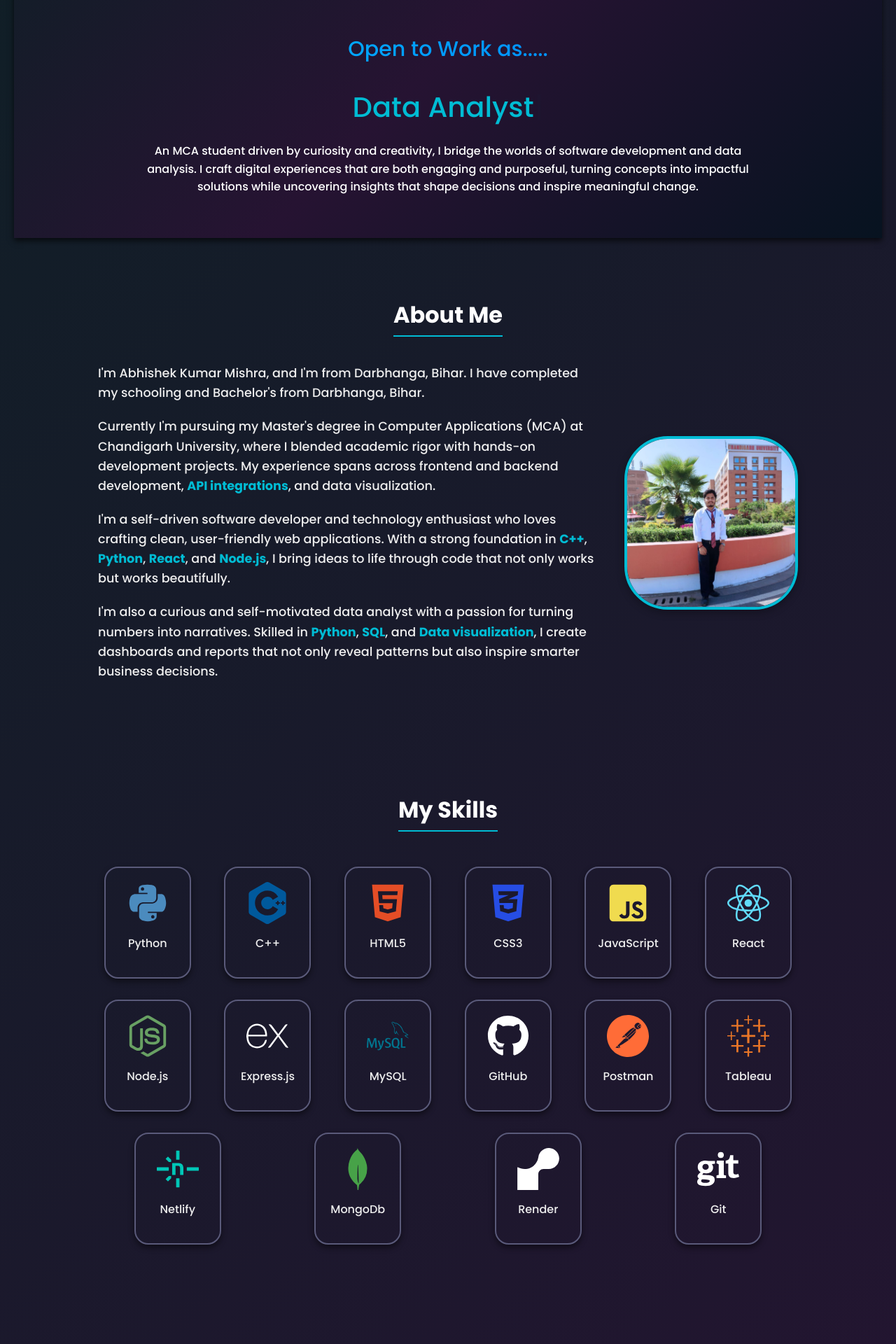
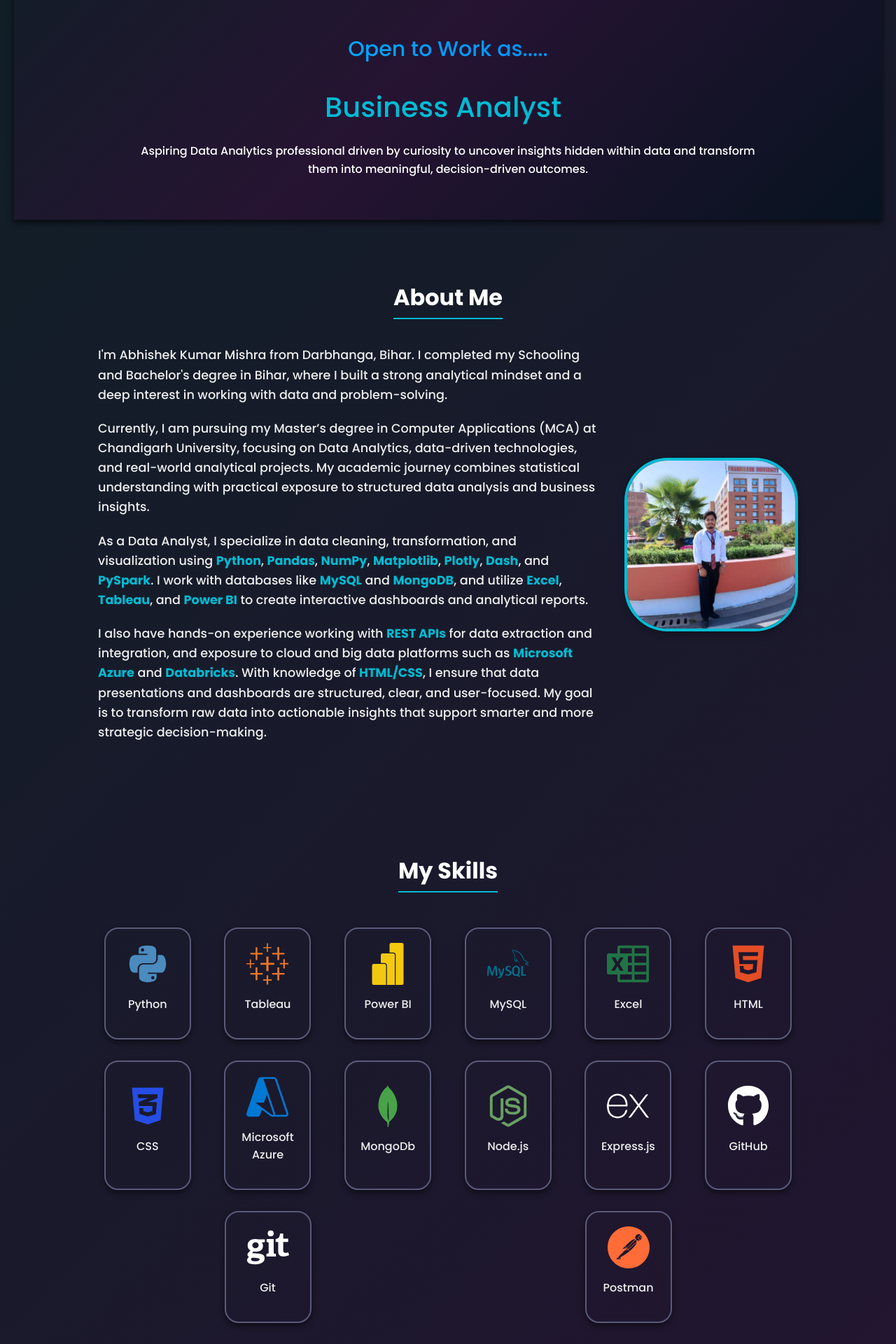
Before and after one commit to Abhishekcoder711/My_Portfolio, a React (Create React App) app: page / in a window 1280 px wide. Shown: the part 260-2180 px from the top of the page at 70% size. Built offline with nearby package versions, Linux system fonts and the light colour scheme.

Commit message:
Update Portfolio as Data Analytics

```diff
--- a/src/components/About.js
+++ b/src/components/About.js
@@ -19,16 +19,16 @@ function About() {
           viewport={{ once: false, amount: 0.3 }}
         >
           <p>
-            I'm Abhishek Kumar Mishra, and I'm from Darbhanga, Bihar. I have completed my schooling and Bachelor's from Darbhanga, Bihar.
+            I'm Abhishek Kumar Mishra from Darbhanga, Bihar. I completed my Schooling and Bachelor's degree in Bihar, where I built a strong analytical mindset and a deep interest in working with data and problem-solving.
           </p>
           <p>
-            Currently I'm pursuing my Master's degree in Computer Applications (MCA) at Chandigarh University, where I blended academic rigor with hands-on development projects. My experience spans across frontend and backend development, <strong>API integrations</strong>, and data visualization.
+            Currently, I am pursuing my Master’s degree in Computer Applications (MCA) at Chandigarh University, focusing on Data Analytics, data-driven technologies, and real-world analytical projects. My academic journey combines statistical understanding with practical exposure to structured data analysis and business insights.
           </p>
           <p>
-            I'm a self-driven software developer and technology enthusiast who loves crafting clean, user-friendly web applications. With a strong foundation in <strong>C++</strong>, <strong>Python</strong>, <strong>React</strong>, and <strong>Node.js</strong>, I bring ideas to life through code that not only works but works beautifully.
+            As a Data Analyst, I specialize in data cleaning, transformation, and visualization using <strong>Python</strong>, <strong>Pandas</strong>, <strong>NumPy</strong>, <strong>Matplotlib</strong>, <strong>Plotly</strong>, <strong>Dash</strong>, and <strong>PySpark</strong>. I work with databases like <strong>MySQL</strong> and <strong>MongoDB</strong>, and utilize <strong>Excel</strong>, <strong>Tableau</strong>, and <strong>Power BI</strong> to create interactive dashboards and analytical reports.
           </p>
           <p>
-            I'm also a curious and self-motivated data analyst with a passion for turning numbers into narratives. Skilled in <strong>Python</strong>, <strong>SQL</strong>, and <strong>Data visualization</strong>, I create dashboards and reports that not only reveal patterns but also inspire smarter business decisions.
+            I also have hands-on experience working with <strong>REST APIs</strong> for data extraction and integration, and exposure to cloud and big data platforms such as <strong>Microsoft Azure</strong> and <strong>Databricks</strong>. With knowledge of <strong>HTML/CSS</strong>, I ensure that data presentations and dashboards are structured, clear, and user-focused. My goal is to transform raw data into actionable insights that support smarter and more strategic decision-making.
           </p>
         </motion.div>
 
--- a/src/components/Certificate.js
+++ b/src/components/Certificate.js
@@ -24,20 +24,7 @@ const Certificates = () => {
 
         {/* Certificate Item 2 */}
         <div className="certificate-item">
-          <h3 className="certificate-name">Introduction to Software Engineering </h3>
-          <p className="certificate-issuer">Issued by IBM on Coursera</p>
-          <a
-            href="https://www.coursera.org/account/accomplishments/verify/JV9QR4DDV6QX"
-            target="_blank"
-            rel="noopener noreferrer"
-            className="certificate-link"
-          >
-            View
-          </a>
-        </div>
-        {/* Certificate Item 3 */}
-        <div className="certificate-item">
-          <h3 className="certificate-name">Master Data Analysis with Python-From Beginner to Pro</h3>
+          <h3 className="certificate-name">Master Data Analysis with Python-From Beginner to Pro </h3>
           <p className="certificate-issuer">Issued by Udemy</p>
           <a
             href="https://www.udemy.com/certificate/UC-f30661fb-30bc-4bef-8aad-a61c5e4b58ab/"
@@ -48,12 +35,25 @@ const Certificates = () => {
             View
           </a>
         </div>
+        {/* Certificate Item 3 */}
+        <div className="certificate-item">
+          <h3 className="certificate-name">Get started building with Power BI</h3>
+          <p className="certificate-issuer">Issued by Microsoft Learn</p>
+          <a
+            href="https://learn.microsoft.com/en-us/users/abhishekkumarmishra-0880/achievements/9rhhvv5u"
+            target="_blank"
+            rel="noopener noreferrer"
+            className="certificate-link"
+          >
+            View
+          </a>
+        </div>
         {/* Certificate Item 2 */}
         <div className="certificate-item">
-          <h3 className="certificate-name">Mastering Data Structures & Algorithms using C++</h3>
-          <p className="certificate-issuer">Issued by Udemy</p>
+          <h3 className="certificate-name">University of Michigan “Python Specialization</h3>
+          <p className="certificate-issuer">Issued by Coursera</p>
           <a
-            href="https://www.udemy.com/certificate/UC-f0b6a092-788f-4116-b400-51f99d130112/"
+            href="https://www.coursera.org/account/accomplishments/specialization/R45HZ32KMLOK"
             target="_blank"
             rel="noopener noreferrer"
             className="certificate-link"
--- a/src/components/Header.js
+++ b/src/components/Header.js
@@ -11,7 +11,7 @@ function Header() {
       <div className="typewriter-text">
         <Typewriter
           options={{
-            strings: ['Software Developer', 'Data Analyst', 'Full Stack Developer', 'Data Engineer'],
+            strings: ['Data Analyst', 'Business Analyst', 'BI Developer', 'Data Visualization Analyst'],
             autoStart: true,
             loop: true,
             delay: 70,
@@ -21,7 +21,7 @@ function Header() {
         />
       </div>
       <p className="intro-text">
-        An MCA student driven by curiosity and creativity, I bridge the worlds of software development and data analysis. I craft digital experiences that are both engaging and purposeful, turning concepts into impactful solutions while uncovering insights that shape decisions and inspire meaningful change.
+        Aspiring Data Analytics professional driven by curiosity to uncover insights hidden within data and transform them into meaningful, decision-driven outcomes.
       </p>
       {/* <p className="intro-text">
         Passionate MCA student of Chandigarh University with various skill sets like C++, Python, Node.js, React. I have applied these skills on my acedmic journey and completed some projects that I have mentioning below. I'm able to eager to apply knowledge in Development.
--- a/src/components/MyJourney.js
+++ b/src/components/MyJourney.js
@@ -13,9 +13,9 @@ const MyJourney = () => {
       date: 'Aug 2024 - June 2026',
       title: 'Master of Computer Applications',
       institution: 'Chandigarh University, Punjab',
-      description: `Gained a strong foundation in data structures, algorithms, and Software Development.
-      I am proficient in using tools like Python and SQL to clean, analyze, and visualize complex datasets.
-      My expertise lies in applying machine learning models to extract actionable insights and drive business solutions.`
+      description: `Developed a strong foundation in data analytics, statistics, and database management.
+      Gained hands-on experience in data cleaning, transformation, and visualization using analytical tools and technologies.
+      Focused on extracting meaningful insights from structured and unstructured data to support data-driven decision-making and business problem-solving.`
     },
     {
       type: 'education',
--- a/src/components/Skills.css
+++ b/src/components/Skills.css
@@ -52,13 +52,13 @@
   color: #264de4;
 }
 
-.js {
+/* .js {
   color: #f0db4f;
-}
+} */
 
-.react {
+/* .react {
   color: #61dbfb;
-}
+} */
 
 .node {
   color: #68a063;
@@ -76,30 +76,42 @@
   color: #E97627;
 }
 
+.powerbi {
+  color: #F2C811;
+}
+
+.excel {
+  color: #217346;
+}
+
 /* orange-ish */
 .github {
   color: #ffffff;
 }
 
-.cpp {
+/* .cpp {
   color: #00599C;
-}
+} */
 
 .mysql {
   color: #00758f;
 }
 
-.netlify {
+/* .netlify {
   color: #00C7B7;
-}
+} */
 
 .mongodb {
   color: #47A248;
 }
 
-.render {
+.azure {
+  color: #0078D4;
+}
+
+/* .render {
   color: #ffffff;
-}
+} */
 
 .express {
   color: #ffffff;
--- a/src/components/Skills.js
+++ b/src/components/Skills.js
@@ -1,28 +1,31 @@
 import React from "react";
 import { motion } from "framer-motion";
 import { FaReact, FaNodeJs, FaHtml5, FaCss3Alt, FaJsSquare, FaPython, FaGithub, FaGit } from "react-icons/fa";
-import { SiCplusplus, SiMysql, SiPostman, SiTableau, SiNetlify, SiMongodb, SiRender } from "react-icons/si";
+import { SiCplusplus, SiMysql, SiPostman, SiTableau, SiPowerbi, SiMicrosoftexcel, SiNetlify, SiMongodb, SiMicrosoftazure, SiRender } from "react-icons/si";
 import { SiExpress } from "react-icons/si";
 import "./Skills.css";
 
 function Skills() {
   const skills = [
     { icon: <FaPython className="skill-icon python" />, name: "Python" },
-    { icon: <SiCplusplus className="skill-icon cpp" />, name: "C++" },
-    { icon: <FaHtml5 className="skill-icon html" />, name: "HTML5" },
-    { icon: <FaCss3Alt className="skill-icon css" />, name: "CSS3" },
-    { icon: <FaJsSquare className="skill-icon js" />, name: "JavaScript" },
-    { icon: <FaReact className="skill-icon react" />, name: "React" },
-    { icon: <FaNodeJs className="skill-icon node" />, name: "Node.js" },
-    { icon: <SiExpress className="skill-icon express" />, name: "Express.js" },
+    { icon: <SiTableau className="skill-icon tableau" />, name: "Tableau" },
+    { icon: <SiPowerbi className="skill-icon powerbi" />, name: "Power BI" },
     { icon: <SiMysql className="skill-icon mysql" />, name: "MySQL" },
+    { icon: <SiMicrosoftexcel className="skill-icon excel" />, name: "Excel" },
+    // { icon: <SiCplusplus className="skill-icon cpp" />, name: "C++" },
+    { icon: <FaHtml5 className="skill-icon html" />, name: "HTML" },
+    { icon: <FaCss3Alt className="skill-icon css" />, name: "CSS" },
+    { icon: <SiMicrosoftazure className="skill-icon azure" />, name: "Microsoft Azure" },
+    { icon: <SiMongodb className="skill-icon mongodb" />, name: "MongoDb" },
+   // { icon: <FaJsSquare className="skill-icon js" />, name: "JavaScript" },
+   // { icon: <FaReact className="skill-icon react" />, name: "React" },
+   { icon: <FaNodeJs className="skill-icon node" />, name: "Node.js" },
+   { icon: <SiExpress className="skill-icon express" />, name: "Express.js" },
     { icon: <FaGithub className="skill-icon github" />, name: "GitHub" },
+    { icon: <FaGit className="skill-icon git" />, name: "Git" },
     { icon: <SiPostman className="skill-icon postman" />, name: "Postman" },
-    { icon: <SiTableau className="skill-icon tableau" />, name: "Tableau" },
-    { icon: <SiNetlify className="skill-icon netlify" />, name: "Netlify" },
-    { icon: <SiMongodb className="skill-icon mongodb" />, name: "MongoDb" },
-    { icon: <SiRender className="skill-icon render" />, name: "Render" },
-    { icon: <FaGit className="skill-icon git" />, name: "Git" },
+   // { icon: <SiNetlify className="skill-icon netlify" />, name: "Netlify" },
+   // { icon: <SiRender className="skill-icon render" />, name: "Render" },
   ];
 
   return (
```
Also changed, not shown: 1 other file (tests, documents, lock files or other folders).
